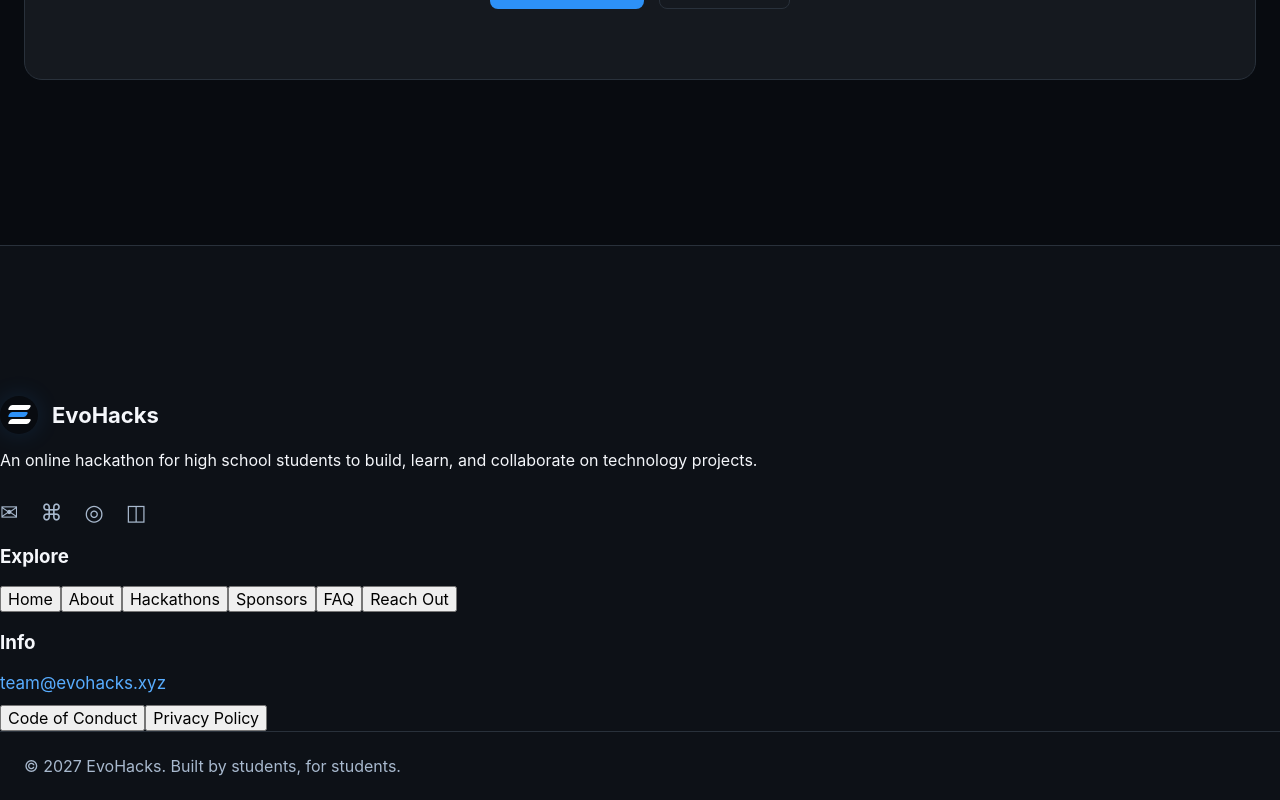
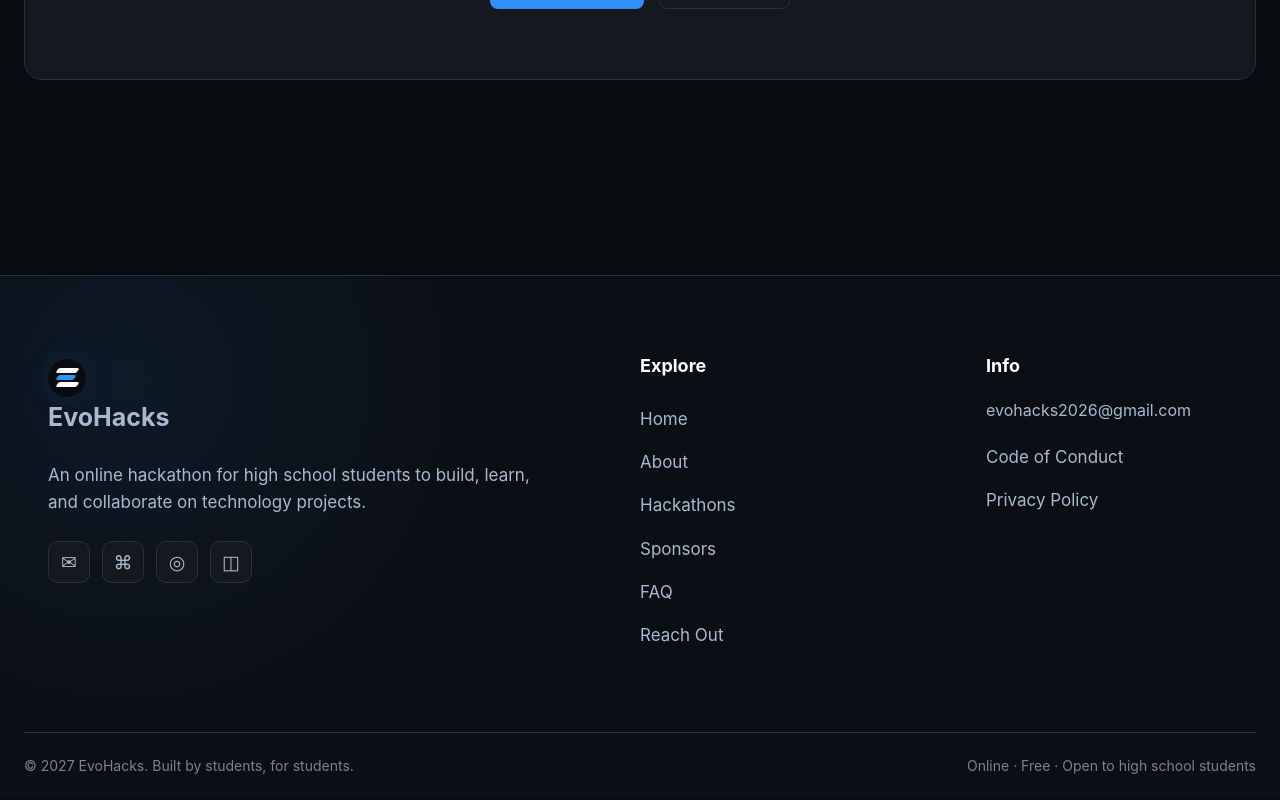
Before and after one commit to YusefKak/Evohacks, a React (Vite) app in the folder Evohacks/: page / in a window 1280 px wide. Shown: the part 4130-4930 px from the top of the page. Built offline with nearby package versions, Linux system fonts and the light colour scheme.

Commit message:
Stylizing

```diff
--- a/Evohacks/src/App.css
+++ b/Evohacks/src/App.css
@@ -1047,3 +1047,184 @@
   margin-bottom: 12px;
   font-size: 17px;
 }
+
+.site-footer {
+  margin-top: 100px;
+  border-top: 1px solid var(--border);
+  background:
+    radial-gradient(
+      circle at 10% 20%,
+      rgba(45, 145, 247, 0.08),
+      transparent 28%
+    ),
+    #0b0f15;
+}
+
+.footer-content {
+  width: min(100% - 48px, 1450px);
+  margin: 0 auto;
+  padding: 75px 0;
+
+  display: grid;
+  grid-template-columns: minmax(300px, 2fr) 1fr 1fr;
+  gap: 90px;
+}
+
+.footer-about {
+  max-width: 620px;
+}
+
+.footer-logo {
+  padding: 0;
+
+  display: inline-flex;
+  align-items: center;
+  gap: 14px;
+
+  border: none;
+  color: var(--text);
+  background: transparent;
+
+  font-size: 25px;
+  text-align: left;
+}
+
+.footer-logo strong {
+  font-size: 25px;
+}
+
+.footer-about > p {
+  max-width: 600px;
+  margin: 25px 0;
+
+  color: var(--muted);
+  font-size: 17px;
+  line-height: 1.7;
+}
+
+.footer-socials {
+  display: flex;
+  gap: 12px;
+}
+
+.footer-socials a {
+  width: 42px;
+  height: 42px;
+
+  display: grid;
+  place-items: center;
+
+  border: 1px solid var(--border);
+  border-radius: 10px;
+
+  color: var(--muted);
+  background: var(--surface);
+
+  font-size: 19px;
+  text-decoration: none;
+
+  transition:
+    color 0.2s ease,
+    border-color 0.2s ease,
+    background 0.2s ease,
+    transform 0.2s ease;
+}
+
+.footer-socials a:hover {
+  color: white;
+  border-color: var(--blue);
+  background: rgba(45, 145, 247, 0.14);
+  transform: translateY(-4px);
+}
+
+.footer-column {
+  display: flex;
+  flex-direction: column;
+  align-items: flex-start;
+}
+
+.footer-column h3 {
+  margin: 4px 0 22px;
+
+  color: white;
+  font-size: 18px;
+}
+
+.footer-column button,
+.footer-column a {
+  margin: 0 0 14px;
+  padding: 0;
+
+  border: none;
+
+  color: var(--muted);
+  background: transparent;
+
+  font-size: 16px;
+  line-height: 1.5;
+  text-align: left;
+  text-decoration: none;
+
+  transition:
+    color 0.2s ease,
+    transform 0.2s ease;
+}
+
+.footer-column button:hover,
+.footer-column a:hover {
+  color: var(--blue-light);
+  transform: translateX(4px);
+}
+
+.footer-email {
+  word-break: break-word;
+}
+
+.footer-bottom {
+  width: min(100% - 48px, 1450px);
+  margin: 0 auto;
+  padding: 24px 0;
+
+  display: flex;
+  justify-content: space-between;
+  gap: 25px;
+
+  border-top: 1px solid var(--border);
+}
+
+.footer-bottom p {
+  margin: 0;
+
+  color: #758396;
+  font-size: 14px;
+}
+
+@media (max-width: 850px) {
+  .footer-content {
+    grid-template-columns: 1fr 1fr;
+    gap: 55px;
+  }
+
+  .footer-about {
+    grid-column: 1 / -1;
+  }
+}
+
+@media (max-width: 560px) {
+  .footer-content {
+    width: min(100% - 32px, 1450px);
+    padding: 55px 0;
+
+    grid-template-columns: 1fr;
+    gap: 40px;
+  }
+
+  .footer-about {
+    grid-column: auto;
+  }
+
+  .footer-bottom {
+    width: min(100% - 32px, 1450px);
+    flex-direction: column;
+  }
+}
--- a/Evohacks/src/App.tsx
+++ b/Evohacks/src/App.tsx
@@ -1190,11 +1190,20 @@
 }
 
 function Footer({ changePage }: { changePage: (page: Page) => void }) {
+  function goToPage(targetPage: Page) {
+    changePage(targetPage);
+    window.scrollTo({ top: 0, behavior: "smooth" });
+  }
+
   return (
-    <footer>
-      <div className="footer-content"/>
-        <div>
-          <div className="footer-brand">
+    <footer className="site-footer">
+      <div className="footer-content">
+        <div className="footer-about">
+          <button
+            type="button"
+            className="footer-logo"
+            onClick={() => goToPage("home")}
+          >
             <div className="small-logo">
               <span />
               <span />
@@ -1202,60 +1211,75 @@
             </div>
 
             <strong>EvoHacks</strong>
-          </div>
+          </button>
 
           <p>
             An online hackathon for high school students to build, learn, and
             collaborate on technology projects.
           </p>
 
-          <div className="social-links">✉　⌘　◎　◫</div>
+          <div className="footer-socials">
+            <a href="mailto:team@evohacks.xyz" aria-label="Email EvoHacks">
+              ✉
+            </a>
+
+            <a
+              href="https://github.com/YusefKak/Evohacks"
+              target="_blank"
+              rel="noopener noreferrer"
+              aria-label="EvoHacks GitHub"
+            >
+              ⌘
+            </a>
+
+            <a href="#" aria-label="EvoHacks social media">
+              ◎
+            </a>
+
+            <a href="#" aria-label="EvoHacks community">
+              ◫
+            </a>
+          </div>
         </div>
 
-        <div>
+        <div className="footer-column">
           <h3>Explore</h3>
 
           {navigation.map((item) => (
             <button
+              type="button"
               key={item.page}
-              onClick={() => {
-                changePage(item.page);
-                window.scrollTo({ top: 0, behavior: "smooth" });
-              }}
+              onClick={() => goToPage(item.page)}
             >
               {item.label}
             </button>
           ))}
         </div>
 
-        <div>
+        <div className="footer-column">
           <h3>Info</h3>
 
           <a className="footer-email" href="mailto:team@evohacks.xyz">
-          team@evohacks.xyz
+            evohacks2026@gmail.com
           </a>
 
           <button
-          onClick={() => {
-            changePage("code-of-conduct");
-            window.scrollTo({ top: 0, behavior: "smooth" });
-          }}
+            type="button"
+            onClick={() => goToPage("code-of-conduct")}
           >
             Code of Conduct
           </button>
 
-        <button
-          onClick={() => {
-            changePage("privacy");
-            window.scrollTo({ top: 0, behavior: "smooth" });
-          }}
-        >
+          <button type="button" onClick={() => goToPage("privacy")}>
             Privacy Policy
           </button>
         </div>
+      </div>
 
-      <div className="copyright">
-        © 2027 EvoHacks. Built by students, for students.
+      <div className="footer-bottom">
+        <p>© 2027 EvoHacks. Built by students, for students.</p>
+
+        <p>Online · Free · Open to high school students</p>
       </div>
     </footer>
   );
```
Also changed, not shown: 1 other file (tests, documents, lock files or other folders). Lines whose indentation alone changed are shown as unchanged.
